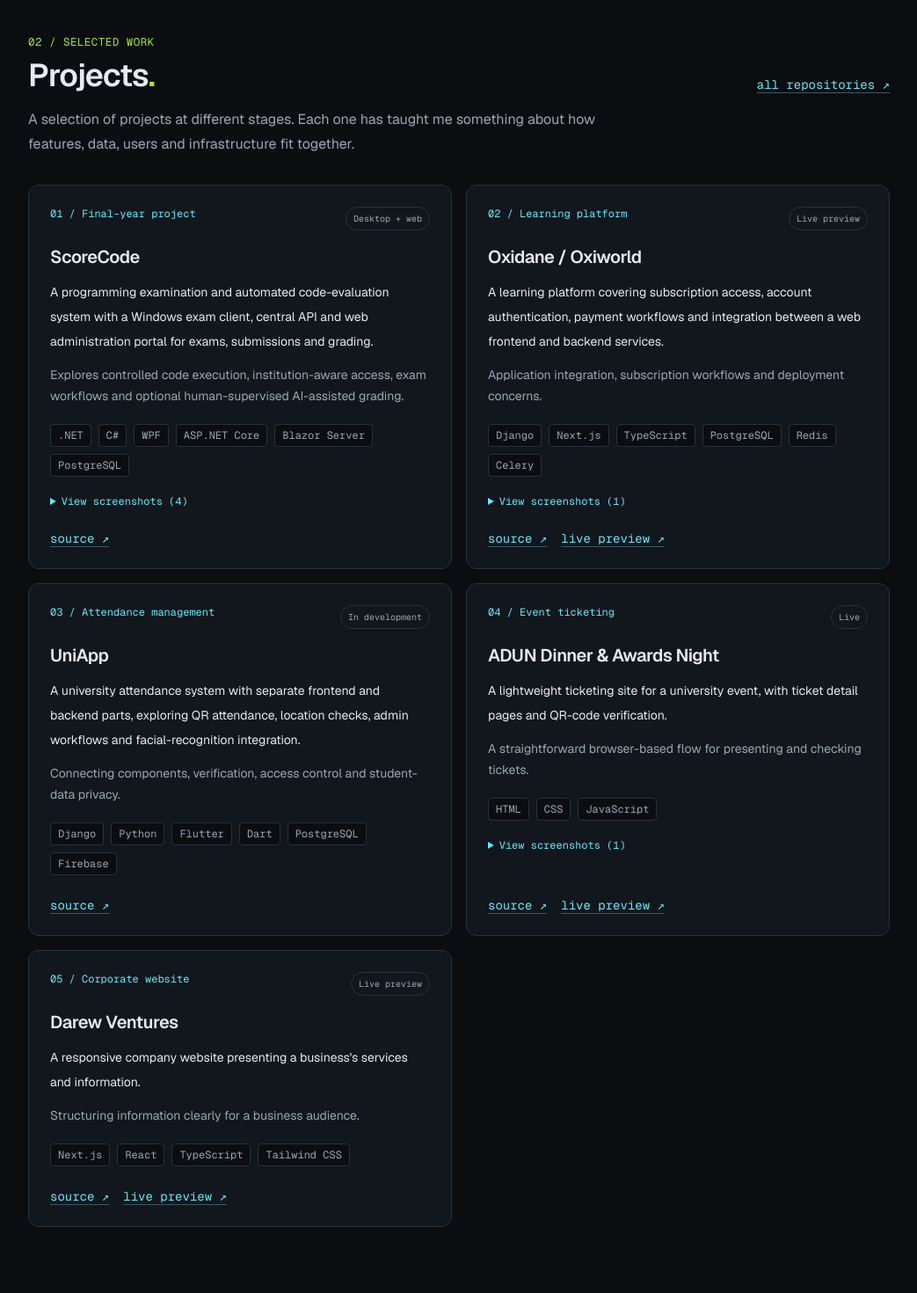
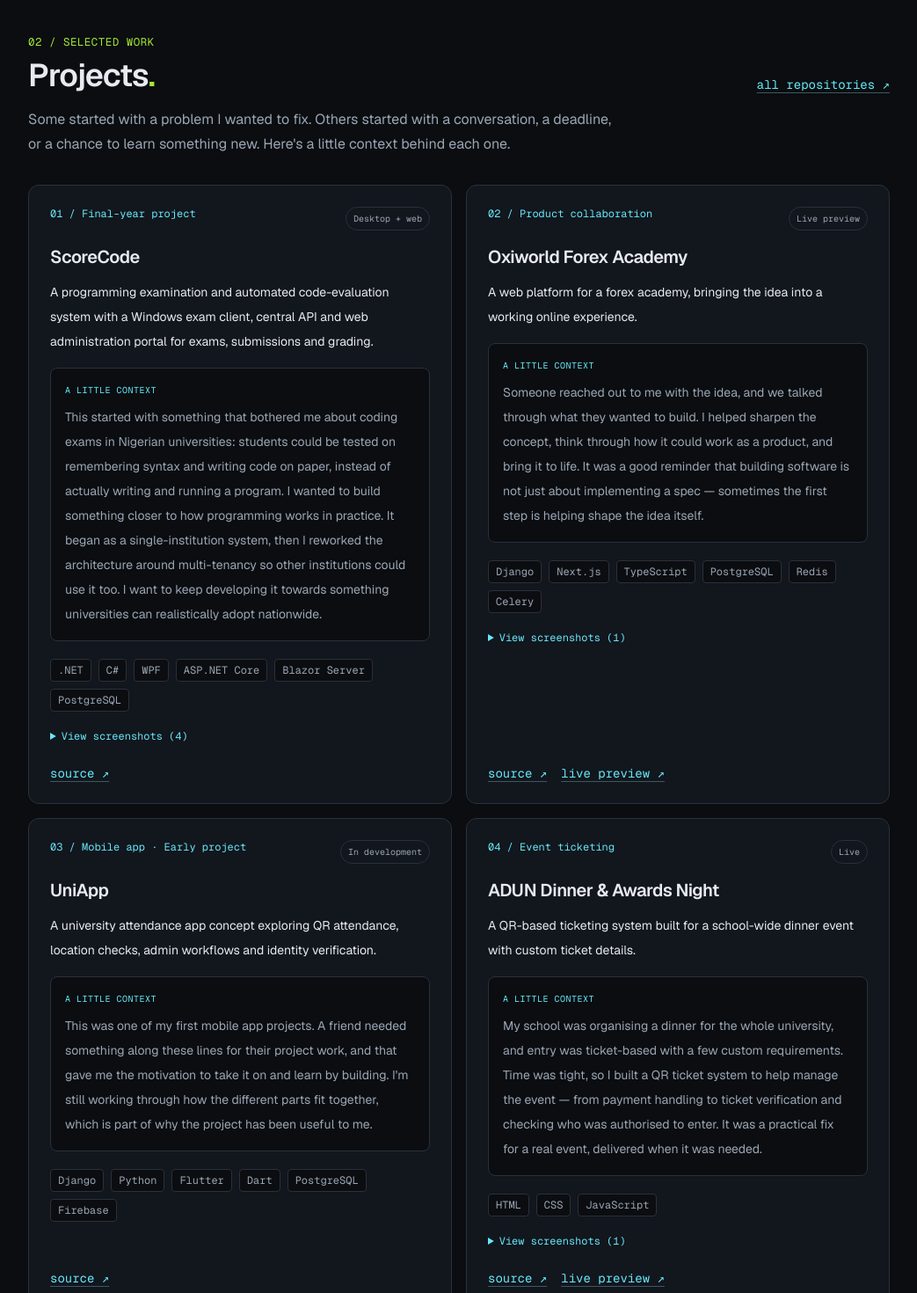
Before and after one commit to DevObiChinaka/portfolio, a Next.js app: page / in a window 1280 px wide. Shown: the part 820-2290 px from the top of the page at 88% size, without its empty margins (118-1161 px from the left). Built offline with nearby package versions, Linux system fonts and the light colour scheme.

Commit message:
Add project backstories and a more personal closing

```diff
--- a/components/Contact.tsx
+++ b/components/Contact.tsx
@@ -32,9 +32,9 @@ export default function Contact() {
   return (
     <section id="contact" className="section pb-16">
       <p className="section-kicker">05 / SAY HELLO</p>
-      <h2 className="mt-2 text-3xl font-semibold tracking-tight sm:text-4xl">Have something in mind?<span className="acc">.</span></h2>
+      <h2 className="mt-2 text-3xl font-semibold tracking-tight sm:text-4xl">Let's build stuff that matters<span className="acc">.</span></h2>
       <p className="mt-4 max-w-2xl text-sm leading-7 mute sm:text-base">
-        Open to work and conversations about backend systems, practical software and engineering. Email works best, or send a note below.
+        Got a problem worth solving, an idea to figure out, or just want to talk software? I'm up for a good conversation.
       </p>
       <div className="mono mt-5 flex flex-wrap gap-x-5 gap-y-2 text-sm">
         <a className="link" href="mailto:obinnachiderachinaka@gmail.com">obinnachiderachinaka@gmail.com ↗</a>
@@ -73,9 +73,12 @@ export default function Contact() {
         </div>
       </form>
 
-      <footer className="mt-12 flex flex-col gap-2 border-t pt-5 mono text-xs mute sm:flex-row sm:items-center sm:justify-between" style={{ borderColor: "var(--line)" }}>
-        <span>© {new Date().getFullYear()} Chinaka Obinna / DevObi</span>
-        <span>Built with Next.js · TypeScript · Tailwind CSS</span>
+      <footer className="mt-12 border-t pt-8" style={{ borderColor: "var(--line)" }}>
+        <p className="text-2xl font-semibold tracking-tight sm:text-3xl">Let's build stuff that <span className="acc">matters.</span></p>
+        <div className="mt-4 flex flex-col gap-2 mono text-xs mute sm:flex-row sm:items-center sm:justify-between">
+          <span>© {new Date().getFullYear()} Chinaka Obinna / DevObi</span>
+          <a className="link" href="#top">back to top ↑</a>
+        </div>
       </footer>
     </section>
   );
--- a/components/Projects.tsx
+++ b/components/Projects.tsx
@@ -2,7 +2,7 @@ import Image from "next/image";
 
 type Shot = { src: string; alt: string; caption: string };
 type Project = {
-  name: string; kind: string; description: string; focus: string;
+  name: string; kind: string; description: string; story: string;
   stack: string[]; github: string; live?: string; shots?: Shot[];
   status: string;
 };
@@ -11,7 +11,7 @@ const projects: Project[] = [
   {
     name: "ScoreCode", kind: "Final-year project", status: "Desktop + web",
     description: "A programming examination and automated code-evaluation system with a Windows exam client, central API and web administration portal for exams, submissions and grading.",
-    focus: "Explores controlled code execution, institution-aware access, exam workflows and optional human-supervised AI-assisted grading.",
+    story: "This started with something that bothered me about coding exams in Nigerian universities: students could be tested on remembering syntax and writing code on paper, instead of actually writing and running a program. I wanted to build something closer to how programming works in practice. It began as a single-institution system, then I reworked the architecture around multi-tenancy so other institutions could use it too. I want to keep developing it towards something universities can realistically adopt nationwide.",
     stack: [".NET", "C#", "WPF", "ASP.NET Core", "Blazor Server", "PostgreSQL"],
     github: "https://github.com/DevObiChinaka/ScoreCode",
     shots: [
@@ -22,25 +22,25 @@ const projects: Project[] = [
     ],
   },
   {
-    name: "Oxidane / Oxiworld", kind: "Learning platform", status: "Live preview",
-    description: "A learning platform covering subscription access, account authentication, payment workflows and integration between a web frontend and backend services.",
-    focus: "Application integration, subscription workflows and deployment concerns.",
+    name: "Oxiworld Forex Academy", kind: "Product collaboration", status: "Live preview",
+    description: "A web platform for a forex academy, bringing the idea into a working online experience.",
+    story: "Someone reached out to me with the idea, and we talked through what they wanted to build. I helped sharpen the concept, think through how it could work as a product, and bring it to life. It was a good reminder that building software is not just about implementing a spec — sometimes the first step is helping shape the idea itself.",
     stack: ["Django", "Next.js", "TypeScript", "PostgreSQL", "Redis", "Celery"],
     github: "https://github.com/DevObiChinaka/oxidane",
     live: "https://oxidane-two.vercel.app/",
     shots: [{ src: "/project-screenshots/oxiworld-homepage.jpg", alt: "Oxiworld Forex Academy homepage with market rates and trading resources", caption: "Homepage" }],
   },
   {
-    name: "UniApp", kind: "Attendance management", status: "In development",
-    description: "A university attendance system with separate frontend and backend parts, exploring QR attendance, location checks, admin workflows and facial-recognition integration.",
-    focus: "Connecting components, verification, access control and student-data privacy.",
+    name: "UniApp", kind: "Mobile app · Early project", status: "In development",
+    description: "A university attendance app concept exploring QR attendance, location checks, admin workflows and identity verification.",
+    story: "This was one of my first mobile app projects. A friend needed something along these lines for their project work, and that gave me the motivation to take it on and learn by building. I'm still working through how the different parts fit together, which is part of why the project has been useful to me.",
     stack: ["Django", "Python", "Flutter", "Dart", "PostgreSQL", "Firebase"],
     github: "https://github.com/DevObiChinaka/uniapp",
   },
   {
     name: "ADUN Dinner & Awards Night", kind: "Event ticketing", status: "Live",
-    description: "A lightweight ticketing site for a university event, with ticket detail pages and QR-code verification.",
-    focus: "A straightforward browser-based flow for presenting and checking tickets.",
+    description: "A QR-based ticketing system built for a school-wide dinner event with custom ticket details.",
+    story: "My school was organising a dinner for the whole university, and entry was ticket-based with a few custom requirements. Time was tight, so I built a QR ticket system to help manage the event — from payment handling to ticket verification and checking who was authorised to enter. It was a practical fix for a real event, delivered when it was needed.",
     stack: ["HTML", "CSS", "JavaScript"],
     github: "https://github.com/DevObiChinaka/dinner",
     live: "https://devobichinaka.github.io/dinner/",
@@ -48,8 +48,8 @@ const projects: Project[] = [
   },
   {
     name: "Darew Ventures", kind: "Corporate website", status: "Live preview",
-    description: "A responsive company website presenting a business's services and information.",
-    focus: "Structuring information clearly for a business audience.",
+    description: "A company website designed to present the business and its services clearly.",
+    story: "A more straightforward web project: organise the information, give the business a clear online presence, and make the site easy to navigate across screen sizes.",
     stack: ["Next.js", "React", "TypeScript", "Tailwind CSS"],
     github: "https://github.com/DevObiChinaka/darew",
     live: "https://darew.netlify.app/",
@@ -67,7 +67,7 @@ export default function Projects() {
         <a className="mono link text-sm" href="https://github.com/DevObiChinaka" target="_blank" rel="noopener noreferrer">all repositories ↗</a>
       </div>
       <p className="mt-4 max-w-2xl text-sm leading-7 mute sm:text-base">
-        A selection of projects at different stages. Each one has taught me something about how features, data, users and infrastructure fit together.
+        Some started with a problem I wanted to fix. Others started with a conversation, a deadline, or a chance to learn something new. Here's a little context behind each one.
       </p>
 
       <div className="mt-8 grid gap-4 md:grid-cols-2">
@@ -79,7 +79,10 @@ export default function Projects() {
             </div>
             <h3 className="mt-4 text-xl font-semibold tracking-tight">{p.name}</h3>
             <p className="mt-3 text-sm leading-7">{p.description}</p>
-            <p className="mt-3 text-sm leading-6 mute">{p.focus}</p>
+            <div className="mt-4 rounded-lg border p-4" style={{ borderColor: "var(--line)", background: "var(--background)" }}>
+              <p className="mono text-[10px] uppercase tracking-wider alt">A little context</p>
+              <p className="mt-2 text-sm leading-7 mute">{p.story}</p>
+            </div>
 
             <div className="mt-5 flex flex-wrap gap-2">
               {p.stack.map((s) => (
```
